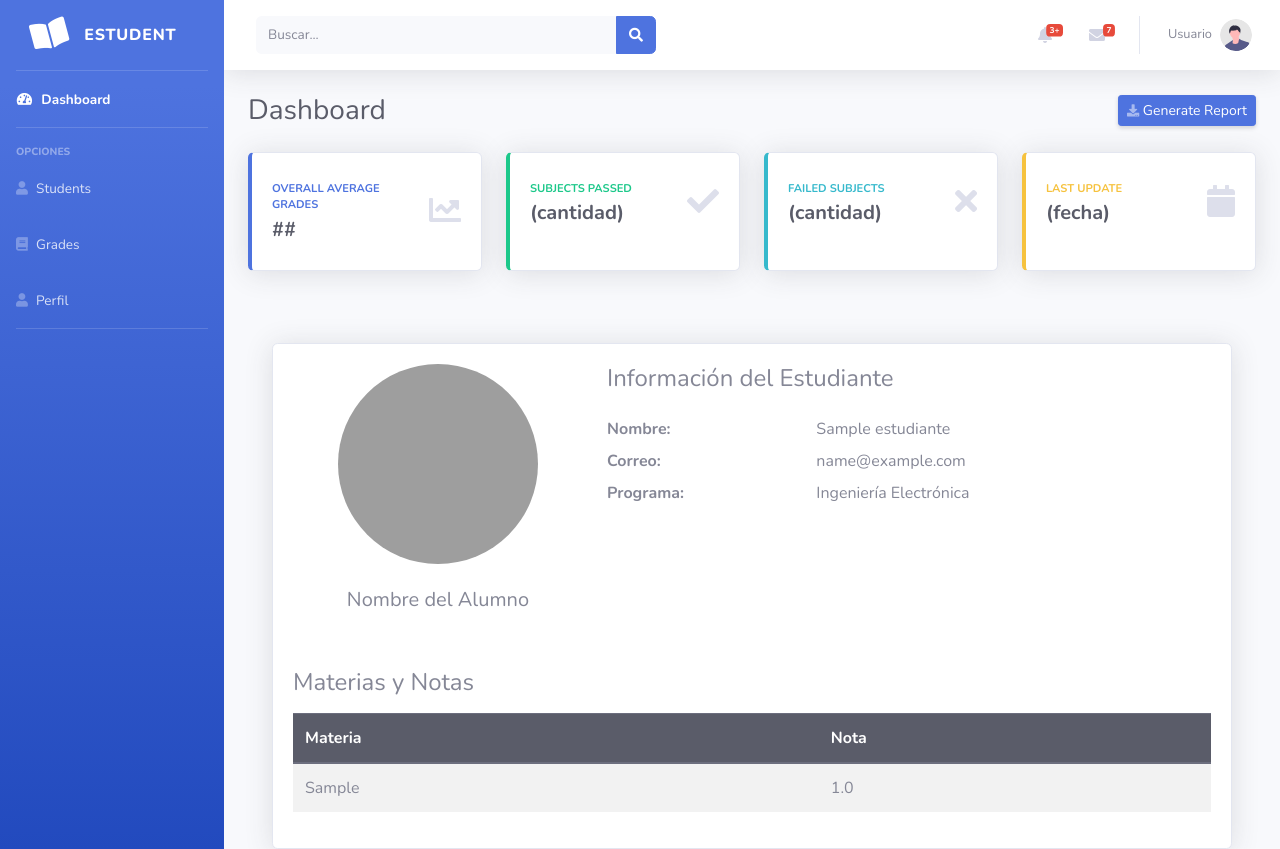
After one commit to CDGuarnizoOrtiz/Plataforma-Colegio, a Django app: page /perfil_student/ in a window 1280 px wide. The commit adds this page. Run offline with Django 5.2, Linux system fonts and the light colour scheme; a user stored in the database is signed in; tables that the repository leaves empty hold one stand-in row (values such as "Sample post"); some libraries are stand-ins or nearby versions; grey boxes are pictures that could not be loaded.

Commit message:
avance perfil estudiante

```diff
--- a/academia/urls.py
+++ b/academia/urls.py
@@ -15,6 +15,7 @@ urlpatterns = [
     path('base_teacher/', views.base2, name = 'base_teacher'),
     path('signup/', views.signup, name='signup'),
     path('signin/', views.signin, name='signin'),
+    path('perfil_student/', views.perfil_student, name='perfil_student'),
     path('nota_edit/<int:nota_id>/', views.nota_edit, name='nota_edit'),
     path('tasks/<int:nota_id>/delete', views.delete_note, name='delete_note'),
     path('accounts/',include('django.contrib.auth.urls')),
--- a/plataforma/templates/base_est.html
+++ b/plataforma/templates/base_est.html
@@ -49,6 +49,13 @@
                 <a class="nav-link" href="{% url 'notas' %}">
                     <i class="fas fa-book"></i>
                     <span>Grades</span>
+                </a>
+            </li>
+
+            <li class="nav-item">
+                <a class="nav-link" href="{% url 'perfil_student' %}">
+                    <i class="fas fa-user"></i>
+                    <span>Perfil</span>
                 </a>
             </li>
 
@@ -214,7 +221,7 @@
                                         <div class="col mr-2">
                                             <div class="text-xs font-weight-bold text-primary text-uppercase mb-1">
                                                 Overall average grades</div>
-                                            <div class="h5 mb-0 font-weight-bold text-gray-800">(promedio)</div>
+                                            <div class="h5 mb-0 font-weight-bold text-gray-800">##</div>
                                         </div>
                                         <div class="col-auto">
                                             <i class="fas fa-chart-line fa-2x text-gray-300"></i>
--- a/plataforma/templates/listaestudiantes.html
+++ b/plataforma/templates/listaestudiantes.html
@@ -7,7 +7,7 @@
   <div class="row">
     {% for estudiante in estudiantes %}
       <div class="col-md-4 mb-4">
-        <div class="card bg-light rounded-pill shadow h-100 btn-primary">
+        <div class="card bg-light rounded-pill shadow h-100">
           <div class="card-body text-center py-2 px-3">
             <h5 class="card-title mb-0 text-dark fw-bold ">
               {{ estudiante }}
--- /dev/null
+++ b/plataforma/templates/perfil_student.html
@@ -0,0 +1,64 @@
+{% extends 'base_est.html' %}
+
+{% load static %}
+
+{% block content %}
+<div class="container mt-5">
+    <div class="card shadow rounded">
+        <div class="card-body">
+            <div class="row">
+                <!-- FOTO DEL ALUMNO -->
+                <div class="col-md-4 text-center">
+                    <img src="{% static 'img/foto_default.jpg' %}" class="img-fluid rounded-circle mb-3" style="width: 200px; height: 200px; object-fit: cover;" alt="Foto del estudiante">
+                    <h5 class="mt-2">Nombre del Alumno</h5>
+                </div>
+
+                <!-- DATOS DEL ALUMNO -->
+                <div class="col-md-8">
+                    <h4 class="mb-4">Información del Estudiante</h4>
+
+                    <div class="row mb-2">
+                        <div class="col-sm-4 font-weight-bold">Nombre:</div>
+                        <div class="col-sm-8">{{estudiante.nombre}}</div>
+                    </div>
+                    <div class="row mb-2">
+                        <div class="col-sm-4 font-weight-bold">Correo:</div>
+                        <div class="col-sm-8">{{estudiante.email}}</div>
+                    </div>
+                    <div class="row mb-2">
+                        <div class="col-sm-4 font-weight-bold">Programa:</div>
+                        <div class="col-sm-8">Ingeniería Electrónica</div>
+                    </div>
+                </div>
+            </div>
+
+            <!-- TABLA DE MATERIAS -->
+            <div class="mt-5">
+                <h4 class="mb-3">Materias y Notas</h4>
+                <table class="table table-striped">
+                    <thead class="thead-dark">
+                        <tr>
+                            <th>Materia</th>
+                            <th>Nota</th>
+                        </tr>
+                    </thead>
+                    <tbody>
+                        {% for nota in notas %}
+                        <tr>
+                            <td>{{ nota.materia }}</td>
+                            <td>{{ nota.calificacion }}</td>
+                        </tr>
+                        {% empty %}
+                        <tr>
+                            <td colspan="2">No hay notas registradas.</td>
+                        </tr>
+                        {% endfor %}
+                    </tbody>
+                </table>
+            </div>
+        </div>
+    </div>
+</div>
+
+
+{% endblock %}
--- a/plataforma/views.py
+++ b/plataforma/views.py
@@ -23,6 +23,17 @@ def base(request):
 @login_required
 def base2(request):
     return render(request, 'base_teacher.html')
+
+@login_required
+def perfil_student(request):
+    estudiante = get_object_or_404(Estudiante, id=1)
+    notas = Nota.objects.filter(estudiante=estudiante)
+    return render(request, 'perfil_student.html', {
+        'estudiante': estudiante,
+        'notas': notas
+    })
+
+
 
 def signup(request):
     if request.method == 'POST':
```
